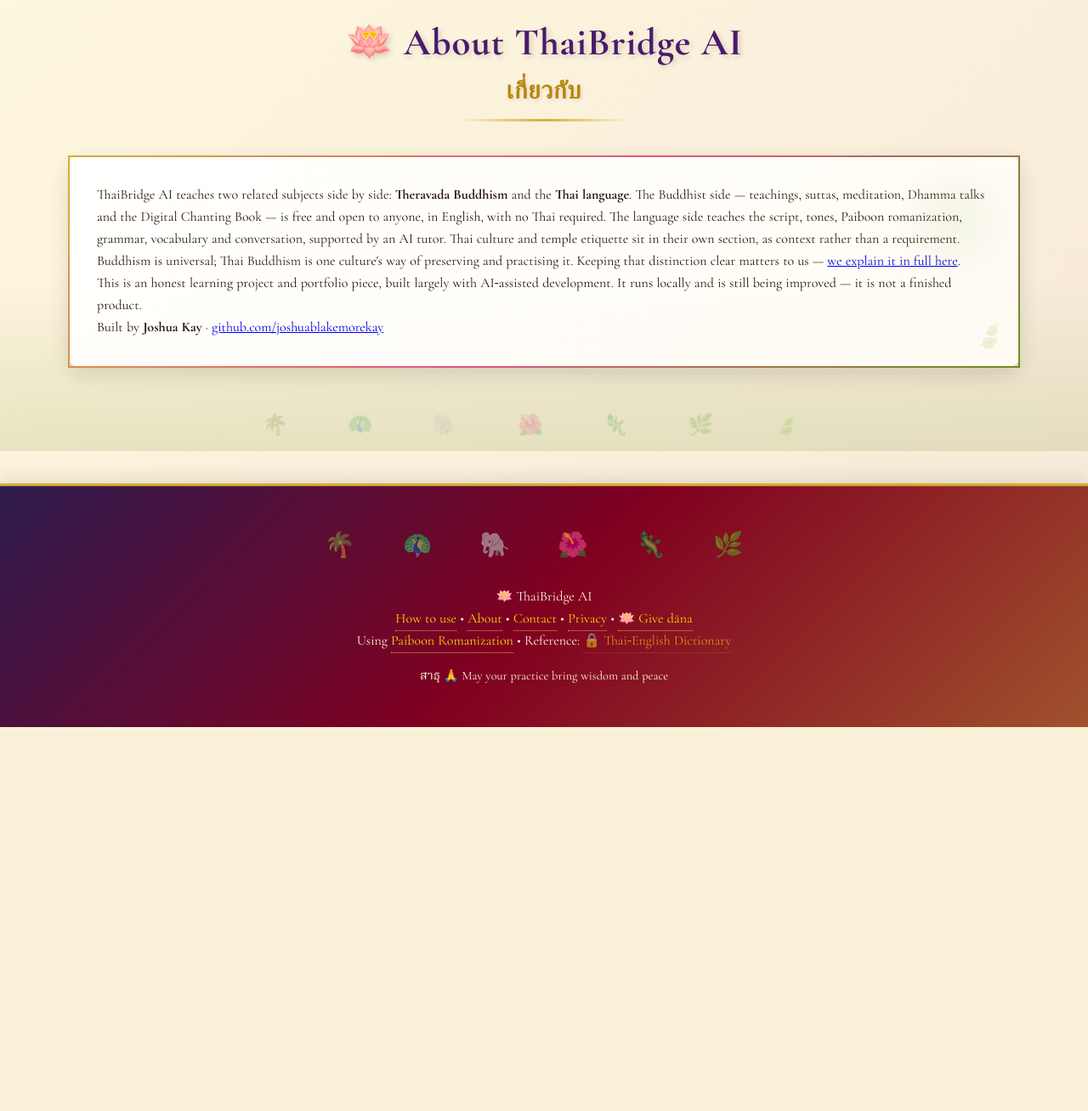
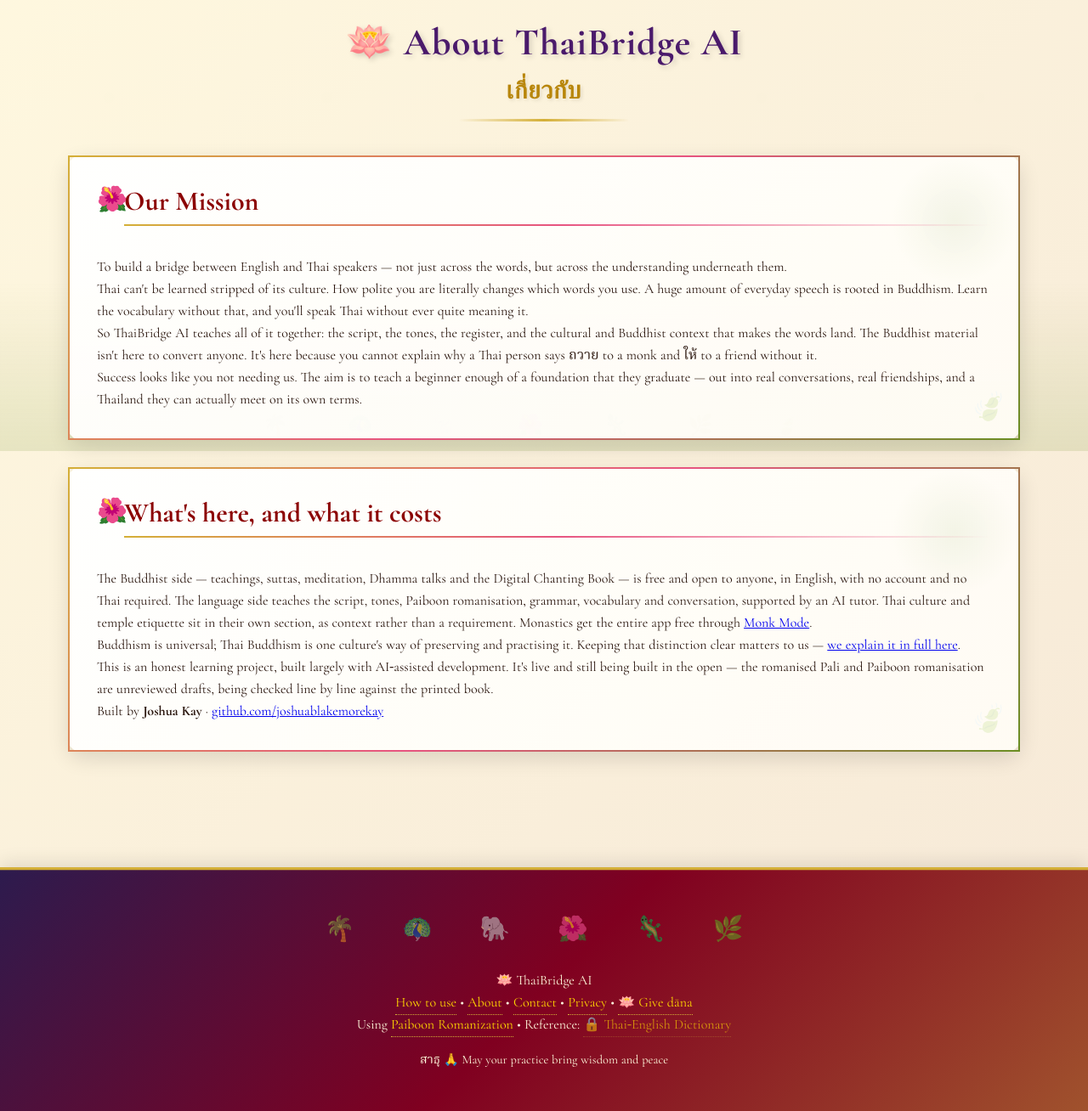
Before and after one commit to joshuablakemorekay/thaibridge-ai, a Flask app: page /about in a window 1280 px wide. Shown: the part 269-1577 px from the top of the page at 85% size. Before the commit the page ends 1125 px from the top, so only its background shows below. Run offline with Flask 3, Linux system fonts and the light colour scheme; parts of the project's set-up code (start-up, migrations or seed data) failed here and were passed over.

Commit message:
docs(about): state the mission and drop the stale project status
- The About page opened with a feature list; it now leads with why the
  project exists, including why Buddhist context is inseparable from
  teaching Thai rather than an add-on to it.
- Moves the free/paid explanation onto the same page, so "success looks
  like you not needing us" isn't read next to an unexplained price.
- Replaces "runs locally and is not a finished product" — untrue since
  the app went live — with the limitation that is actually true: the
  romanisation is an unreviewed draft.

```diff
--- a/templates/about.html
+++ b/templates/about.html
@@ -9,14 +9,41 @@
 </h1>
 
 <div class="card">
+    <h2 style="margin-top:0;">Our Mission</h2>
     <p>
-        ThaiBridge AI teaches two related subjects side by side: <strong>Theravada
-        Buddhism</strong> and the <strong>Thai language</strong>. The Buddhist side —
-        teachings, suttas, meditation, Dhamma talks and the Digital Chanting Book — is
-        free and open to anyone, in English, with no Thai required. The language side
-        teaches the script, tones, Paiboon romanization, grammar, vocabulary and
-        conversation, supported by an AI tutor. Thai culture and temple etiquette sit in
-        their own section, as context rather than a requirement.
+        To build a bridge between English and Thai speakers — not just across the
+        words, but across the understanding underneath them.
+    </p>
+    <p>
+        Thai can&#39;t be learned stripped of its culture. How polite you are literally
+        changes which words you use. A huge amount of everyday speech is rooted in
+        Buddhism. Learn the vocabulary without that, and you&#39;ll speak Thai without
+        ever quite meaning it.
+    </p>
+    <p>
+        So ThaiBridge AI teaches all of it together: the script, the tones, the
+        register, and the cultural and Buddhist context that makes the words land.
+        The Buddhist material isn&#39;t here to convert anyone. It&#39;s here because you
+        cannot explain why a Thai person says <span class="thai">ถวาย</span> to a monk
+        and <span class="thai">ให้</span> to a friend without it.
+    </p>
+    <p>
+        Success looks like you not needing us. The aim is to teach a beginner enough
+        of a foundation that they graduate — out into real conversations, real
+        friendships, and a Thailand they can actually meet on its own terms.
+    </p>
+</div>
+
+<div class="card">
+    <h2 style="margin-top:0;">What&#39;s here, and what it costs</h2>
+    <p>
+        The Buddhist side — teachings, suttas, meditation, Dhamma talks and the
+        Digital Chanting Book — is free and open to anyone, in English, with no
+        account and no Thai required. The language side teaches the script, tones,
+        Paiboon romanisation, grammar, vocabulary and conversation, supported by an
+        AI tutor. Thai culture and temple etiquette sit in their own section, as
+        context rather than a requirement. Monastics get the entire app free through
+        <a href="/monk-mode">Monk Mode</a>.
     </p>
     <p>
         Buddhism is universal; Thai Buddhism is one culture&#39;s way of preserving and
@@ -24,9 +51,10 @@
         <a href="/dhamma-and-culture">we explain it in full here</a>.
     </p>
     <p>
-        This is an honest learning project and portfolio piece, built largely with
-        AI-assisted development. It runs locally and is still being improved — it is
-        not a finished product.
+        This is an honest learning project, built largely with AI-assisted
+        development. It&#39;s live and still being built in the open — the romanised
+        Pali and Paiboon romanisation are unreviewed drafts, being checked line by
+        line against the printed book.
     </p>
     <p>
         Built by <strong>Joshua Kay</strong> ·
```
